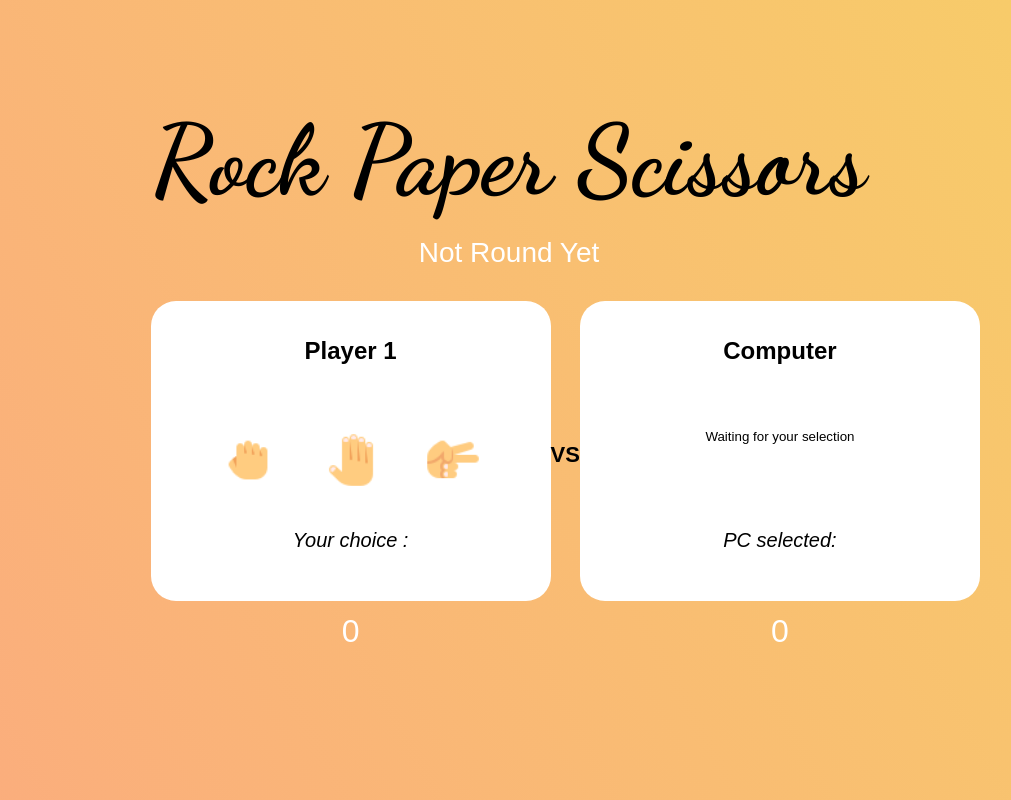
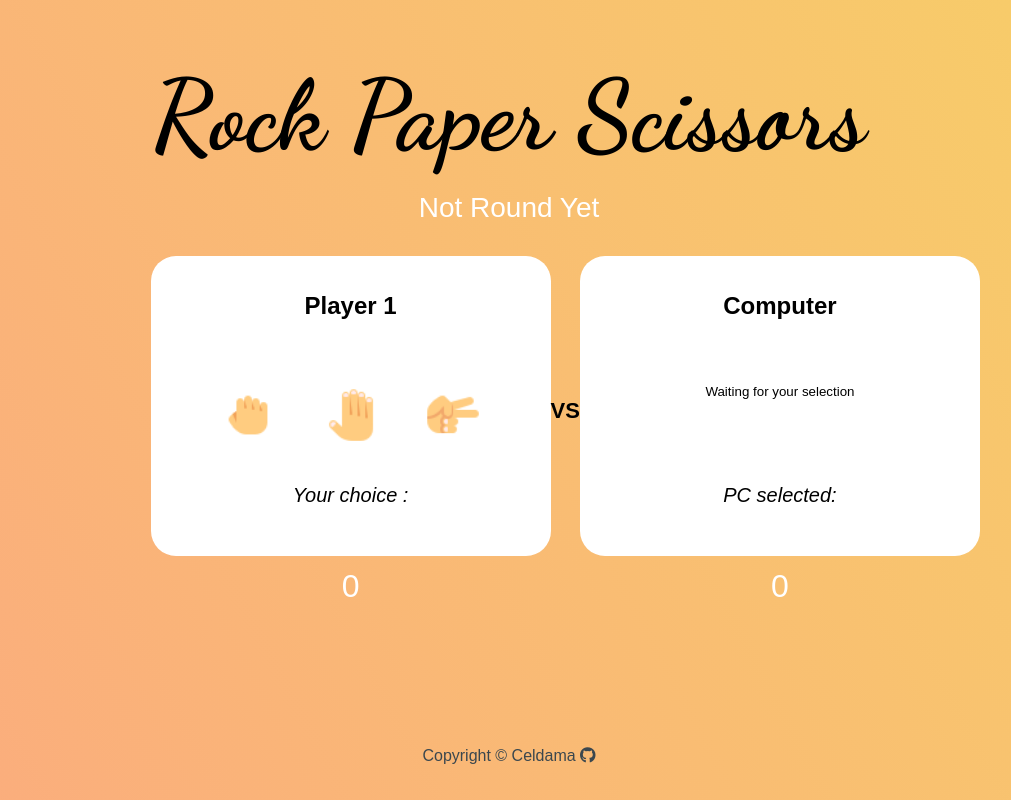
Before and after one commit to Celdama/rock_paper_scissors, a plain HTML site: page index.html in a window 1280 px wide. Shown: the whole page, without its empty margins (131-1142 px from the left). Drawn offline with Linux system fonts and the light colour scheme.

Commit message:
added copyright

```diff
--- a/index.html
+++ b/index.html
@@ -7,6 +7,7 @@
     <title>Rock Paper Scissors</title>
     <link rel="stylesheet" href="style.css" />
     <script src="script.js" defer></script>
+     <script src="https://kit.fontawesome.com/61c194e5ff.js" crossorigin="anonymous"></script>
   </head>
   <body>
     <div id="app">
@@ -51,5 +52,7 @@
         <button id="reset" class="btn-grad" disabled>Play again</button>
       </div>
     </div>
+    <p class="copyright">Copyright &copy;<span class="copyright-year"></span> Celdama <i class="fab fa-github"></i></p>
+
   </body>
 </html>
--- a/style.css
+++ b/style.css
@@ -10,7 +10,8 @@
 body {
   height: 100vh;
   display: flex;
-  justify-content: center;
+  flex-direction: column;
+  justify-content: space-around;
   align-items: center;
   background-color: #FBAB7E;
   background-image: linear-gradient(62deg, #FBAB7E 0%, #F7CE68 100%);
@@ -145,3 +146,9 @@ button:disabled {
 .game-btn:disabled {
   opacity: 0.3;
 }
+
+.copyright {
+  text-align: center;
+  justify-self: flex-end;
+  color: #3b474e;
+}
```
